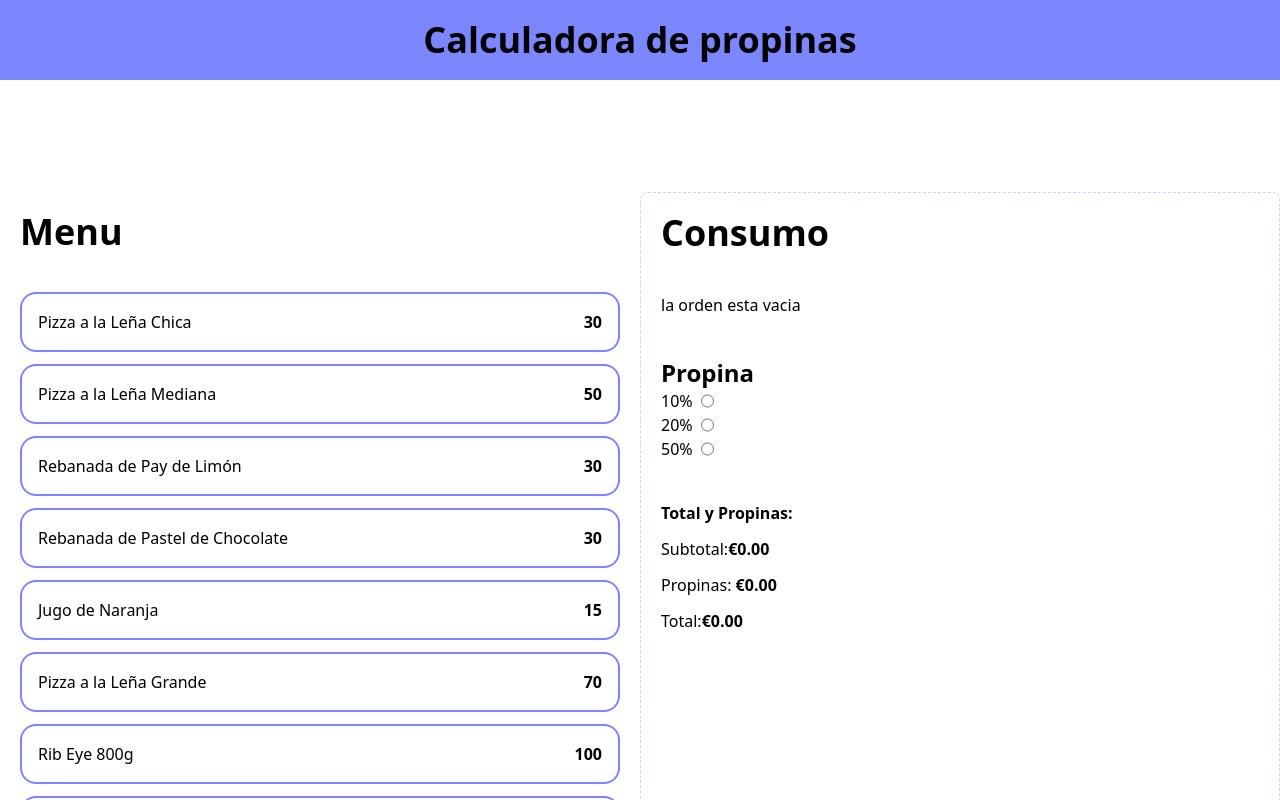
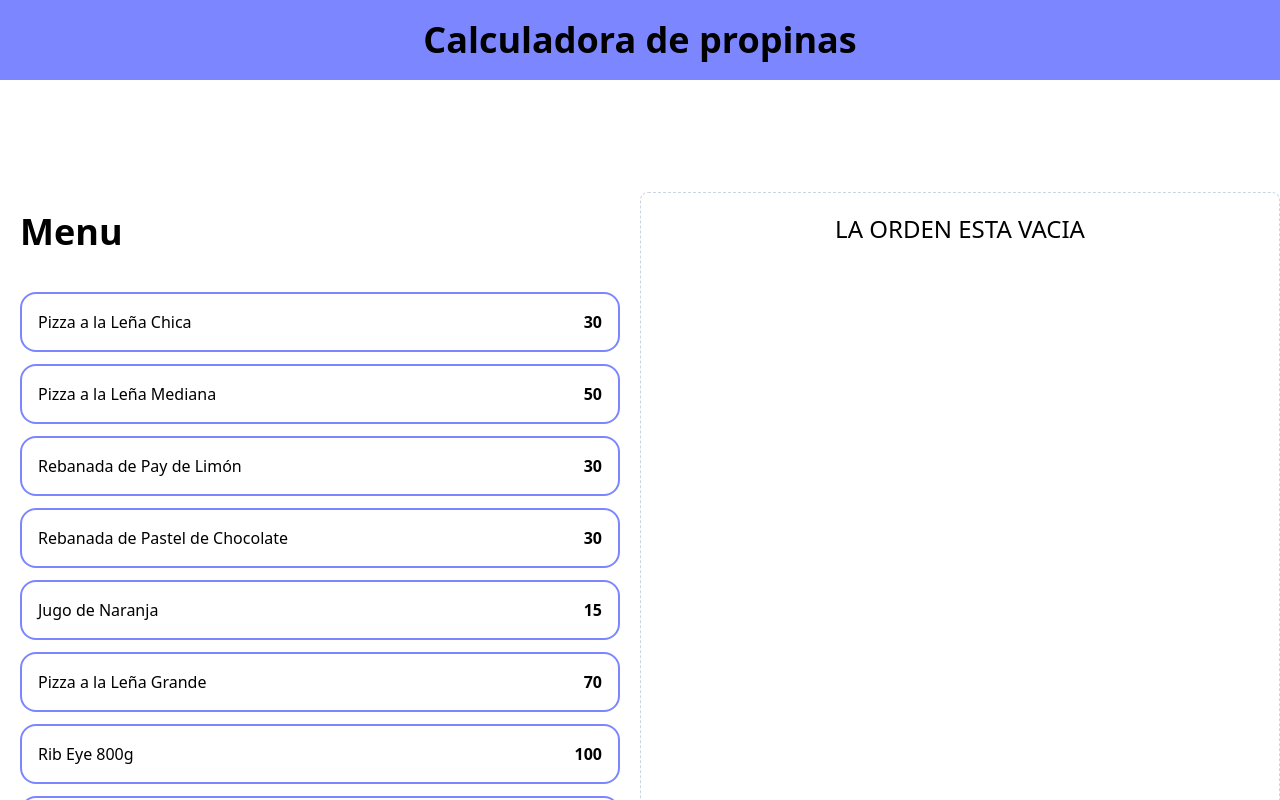
Before and after one commit to JCO91/Calculadora-Propinas, a React (Vite) app: page / in a window 1280 px wide. Shown: the top 800 px of the page. Built offline with nearby package versions, Linux system fonts and the light colour scheme.

Commit message:
completed project

```diff
--- a/src/App.tsx
+++ b/src/App.tsx
@@ -8,7 +8,7 @@ import useOrder from "./hooks/useOrder"
 
 function App() {
 
-  const {order,addItem, removeItem, tip, setTip} = useOrder()
+  const {order,addItem, removeItem, tip, setTip, placeOrder} = useOrder()
   return (
     <>
       <header className="bg-indigo-400 py-5">
@@ -32,24 +32,32 @@ function App() {
 
 
         <div className="border border-dashed border-slate-300 p-5 rounded-lg space-y-10">
-             <OrderContent
+             {order.length >0 ? (
+              <>
+                <OrderContent
               order ={order}
               removeItem = {removeItem}
              />
 
              <TipProcentageForm
              setTip= {setTip}
+             tip = {tip}
              />
-
 
              <OrderTotal
              order={order}
              tip= {tip}
+             placeOrder = {placeOrder}
              />
+              </>
+
+             ): (<p className="text-2xl uppercase text-center ">La orden esta vacia</p>)}
+
+
+
         </div>
       </main>
     </>
-  )
-}
+  )}
 
 export default App
--- a/src/components/OrderContent.tsx
+++ b/src/components/OrderContent.tsx
@@ -11,16 +11,14 @@ export default function OrderContent({order, removeItem}: OrderImemsProp) {
     <div>
       <h2 className="text-4xl font-black ">Consumo</h2>
       <div className="mt-10 space-y-3">
-        {order.length === 0 ? <p>la orden esta vacia</p>
-         :
-         order.map(item=>(
+        {order.map(item=>(
           <div className="flex justify-between border-t border-gray-300 last-of-type:border-b py-2 items-center" key = {item.id}>
             <div>
                <p>{item.name}-{formatCurrency(item.price)}e</p>
                <p className="font-black">Cantidad {item.quantity} - {formatCurrency(item.quantity* item.price)}</p>
             </div>
 
-           <button className="bg-indigo-400 h-8 w-8 items-center rounded-full text-white"
+           <button className="bg-indigo-400 h-8 w-8 items-center rounded-full text-white cursor-po"
             onClick = {()=>removeItem(item.id)}
            >
              X
--- a/src/components/OrderTotal.tsx
+++ b/src/components/OrderTotal.tsx
@@ -4,10 +4,11 @@ import { formatCurrency } from "../helpers";
 
 type OrderTotalProp = {
   order:OrderItem [],
-  tip: number
+  tip: number,
+  placeOrder: () => void;
 }
 
-export default function OrderTotal({order, tip}: OrderTotalProp) {
+export default function OrderTotal({order, tip, placeOrder}: OrderTotalProp) {
 
  const subTotalAmount = useMemo(() => {
    return order.reduce((total, item) => total + item.quantity * item.price, 0);
@@ -27,8 +28,12 @@ const totalAmount = useMemo(()=>subTotalAmount + tipAmount,[tip, order])
             <p>Total:
                 <span className="font-black">{formatCurrency(totalAmount)} </span>
             </p>
-            <button>
+            <button className="w-full py-3 text-center mt-10 uppercase bg-black font-bold text-amber-50 cursor-pointer disabled:opacity-10 disabled:cursor-default "
+            disabled = {totalAmount === 0}
+            onClick = {()=>placeOrder()}
+            >
 
+                guardar orden
             </button>
         </div>
         )
--- a/src/components/TipProcentageForm.tsx
+++ b/src/components/TipProcentageForm.tsx
@@ -17,23 +17,25 @@ const tipOptions = [
 ]
 type TipProcentageFormProps = {
   setTip: React.Dispatch<React.SetStateAction<number>>,
+  tip : number
 }
 
-export default function TipProcentageForm({ setTip }: TipProcentageFormProps) {
+export default function TipProcentageForm({ setTip, tip }: TipProcentageFormProps) {
   return (
     <div>
       <h3 className="font-black text-2xl">Propina</h3>
       <form>
-        {tipOptions.map(tip =>
-          <div key={tip.id} className="flex gap-2">
-            <label htmlFor={tip.id}>{tip.label}</label>
+        {tipOptions.map(tipOption =>
+          <div key={tipOption.id} className="flex gap-2">
+            <label htmlFor={tipOption.id}>{tipOption.label}</label>
             <input
-              id={tip.id}
+              id={tipOption.id}
               type="radio"
               name="tip"
-              value={tip.value}
+              value={tipOption.value}
               onChange={e => setTip(+e.target.value)} // Cadda vez que cambiemos accederemos al valor del target, poniendo el mas lee decimos que sera de tipo number como el type
-            />
+              checked ={tipOption.value === tip} // en caso de que sean iguales van a estar habilitados
+          />
           </div>
         )}
       </form>
--- a/src/hooks/useOrder.ts
+++ b/src/hooks/useOrder.ts
@@ -7,7 +7,6 @@ export default function useOrder(){
     const [tip,setTip] =useState(0);
 
     const addItem = ( item : MenuItems ) => {
-
         const itemExist = order.find(orderItem => (orderItem.id === item.id)) // buscamos en el state
 
         if(itemExist){
@@ -24,13 +23,17 @@ export default function useOrder(){
      setOrder(order.filter(item => item.id !== id )) //recogemos todos los que no sea el id que le pasamos
    }
 
-
+   const placeOrder = () => {
+     setOrder([])
+     setTip(0)
+   }
 
     return{
        order,
        tip,
        setTip,
        addItem,
-       removeItem
+       removeItem,
+       placeOrder
     }
 }
```
